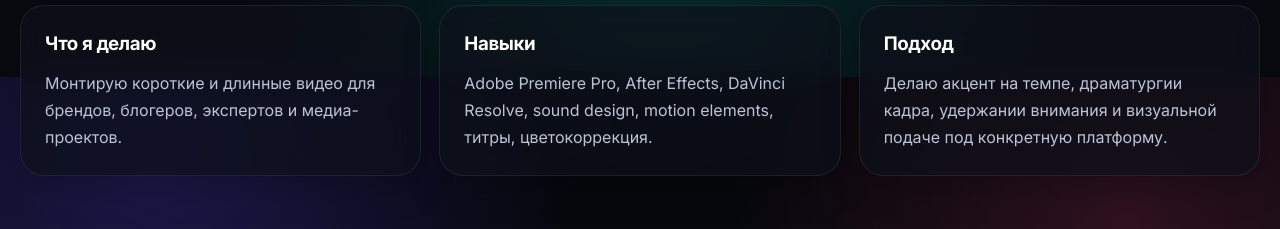
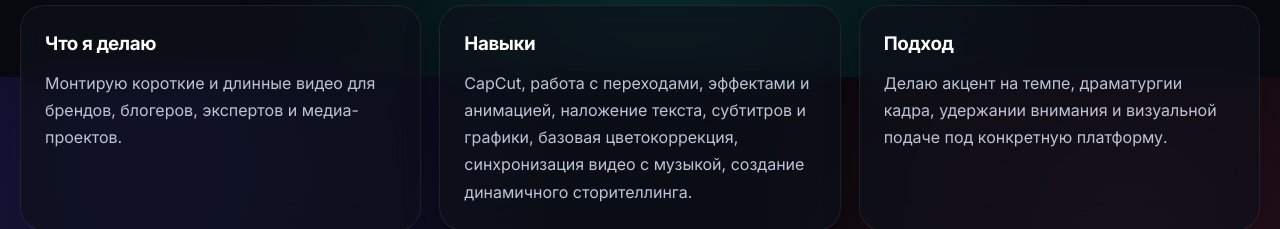
Before and after one commit to afanchik1996-crypto/top-devka, a React (Vite) app: page / in a window 1280 px wide. Shown: the part 723-952 px from the top of the page. Built offline with nearby package versions, Linux system fonts and the light colour scheme; no server answers; the HTML template or start-up script is replaced by a standard one.

Commit message:
fix text

```diff
--- a/src/pages/About.tsx
+++ b/src/pages/About.tsx
@@ -18,8 +18,9 @@ export default function About() {
         <div className="about-card">
           <h3>Навыки</h3>
           <p>
-            Adobe Premiere Pro, After Effects, DaVinci Resolve, sound design,
-            motion elements, титры, цветокоррекция.
+            CapCut, работа с переходами, эффектами и анимацией, наложение
+            текста, субтитров и графики, базовая цветокоррекция, синхронизация
+            видео с музыкой, создание динамичного сторителлинга.
           </p>
         </div>
 
--- a/src/pages/Contact.tsx
+++ b/src/pages/Contact.tsx
@@ -43,7 +43,7 @@ export default function Contact() {
         </a>
 
         <a
-          href="https://hh.ru/resume/yourresume"
+          href="https://hh.ru/resume/82d17766ff0fd5bb970039ed1f36394d595178?from=share_ios"
           target="_blank"
           rel="noopener noreferrer"
           className="contact-card hh-card"
```
